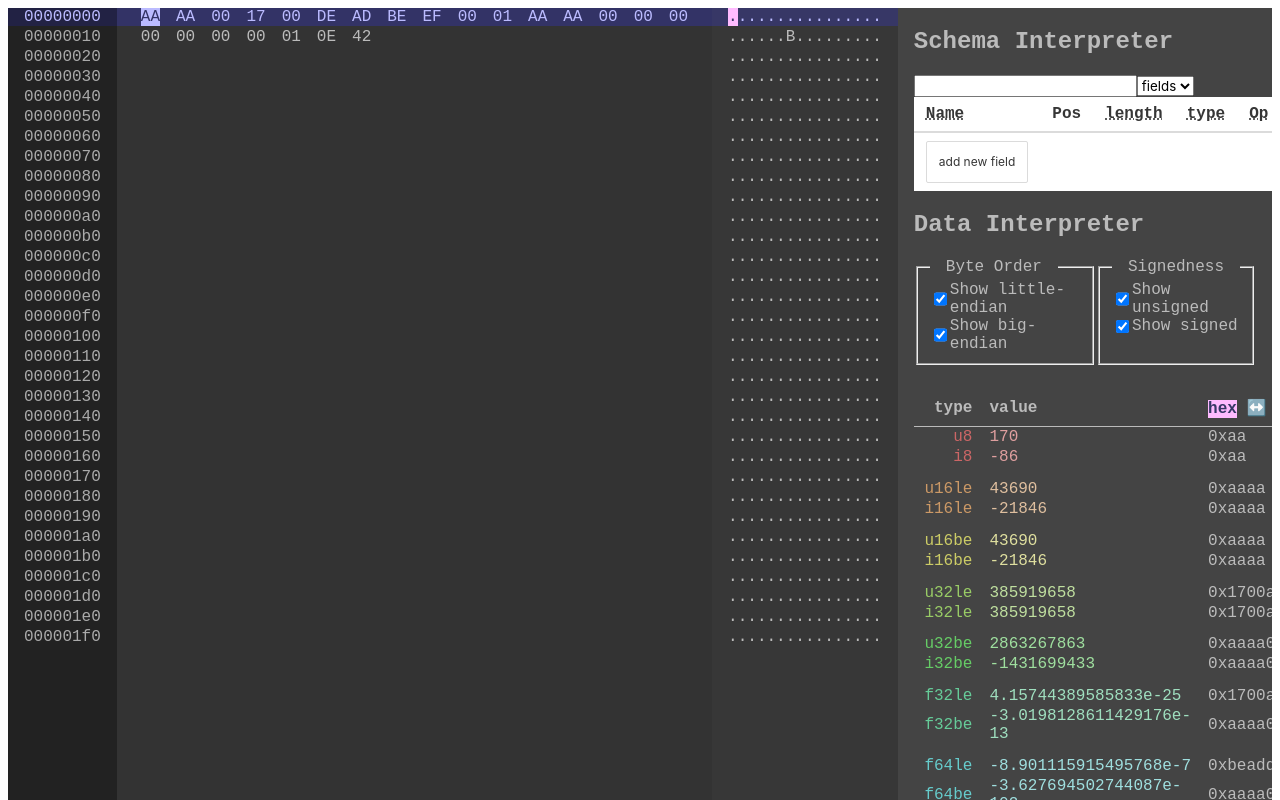
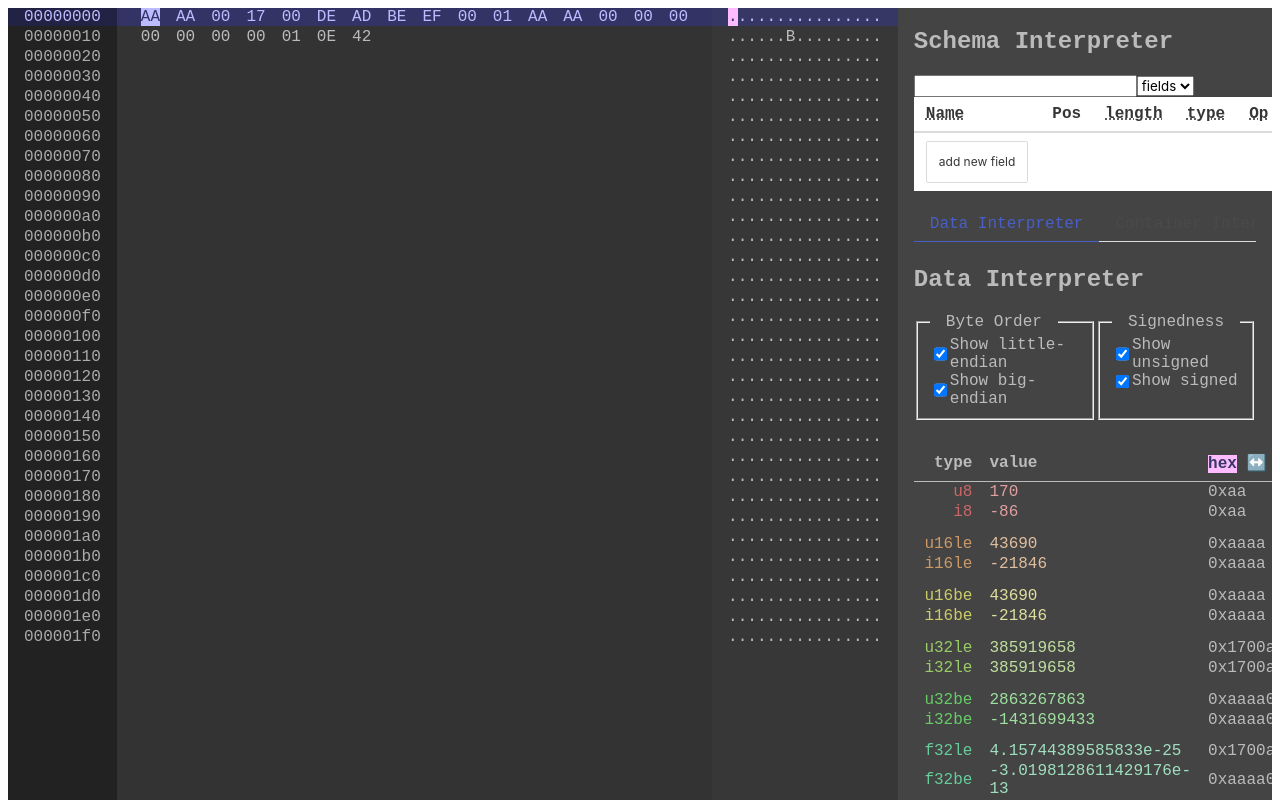
Before and after one commit to sensing-iot-standard-consortium-ja/container-repository, a Nuxt app: page / in a window 1280 px wide. Both pictures are taken after a click on the button "サンプルデータロード". Shown: the top 800 px of the page. Built offline with nearby package versions, Linux system fonts and the light colour scheme.

Commit message:
interpreter mode

```diff
--- a/components/HexViewer.vue
+++ b/components/HexViewer.vue
@@ -54,7 +54,7 @@
       </div>
       <div class="interpreter" title="Data interpreter">
         <h2>Schema Interpreter</h2>
-        <SchemaEditor />
+        <SchemaEditor v-model="mode" />
         <!--
         <h2>Info</h2>
         <div class="offset">
@@ -70,6 +70,7 @@
           </div>
         </div>
         -->
+        <ModeSelector v-model="mode" />
         <h2>Data Interpreter</h2>
         <form class="settings">
           <div class="settings-row">
@@ -402,6 +403,7 @@ export default {
         binary: 0,
         hex: 0,
       },
+      mode: 0,
     };
   },
   watch: {
--- /dev/null
+++ b/components/ModeSelector.vue
@@ -0,0 +1,34 @@
+<template lang="">
+  <div class="tabs">
+    <ul>
+      <li
+        @click="mode_change(0)"
+        class="info-light"
+        :class="{ 'is-active': value == 0 }"
+      >
+        <a>Data Interpreter</a>
+      </li>
+      <li
+        @click="mode_change(1)"
+        class="info-dark"
+        :class="{ 'is-active': value == 1 }"
+      >
+        <a>Container Interpreter</a>
+      </li>
+    </ul>
+  </div>
+</template>
+<script>
+export default {
+  props: ["value"],
+  watch: {},
+  methods: {
+    mode_change(idx) {
+      this.$emit("input", idx);
+    },
+  },
+};
+</script>
+<style lang="scss" scoped>
+@import "bulma/bulma.sass";
+</style>
```
